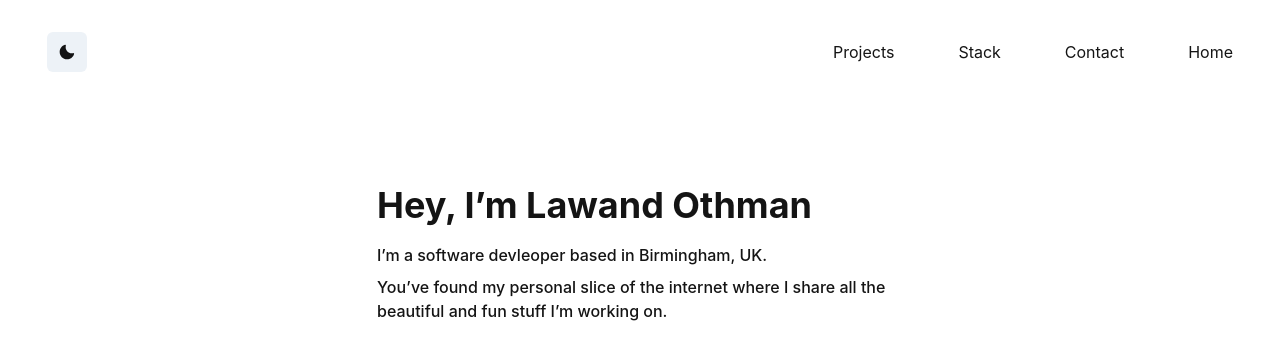
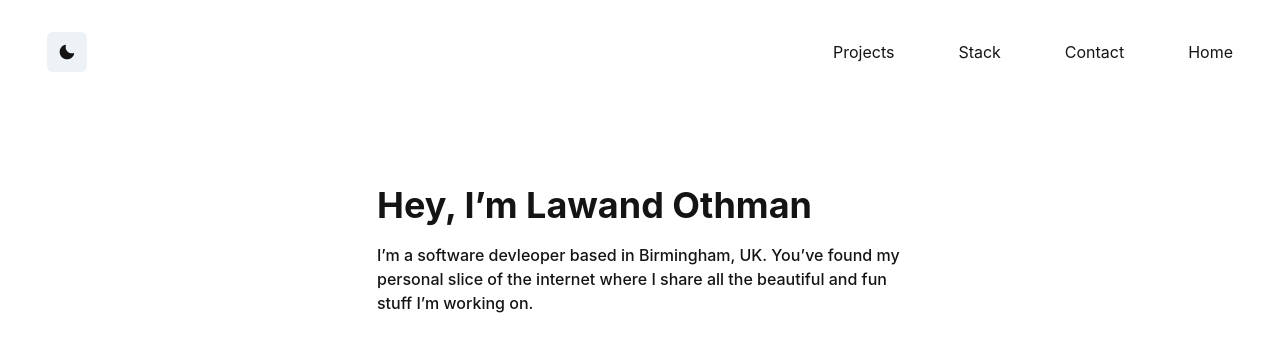
Before and after one commit to lawandothman/lwnd.me, a Next.js app: page / in a window 1280 px wide. Shown: the top 360 px of the page. Built offline with nearby package versions, Linux system fonts and the light colour scheme.

Commit message:
text styling

```diff
--- a/pages/index.tsx
+++ b/pages/index.tsx
@@ -21,8 +21,6 @@ const Home:React.FC = () => {
           </Heading>
           <Text color={textColor} mb={2} fontWeight='medium'>
             I’m a software devleoper based in Birmingham, UK.
-          </Text>
-          <Text color={textColor} fontWeight='medium'>
             You’ve found my personal slice of the internet where I share all the
             beautiful and fun stuff I’m working on.
           </Text>
```
